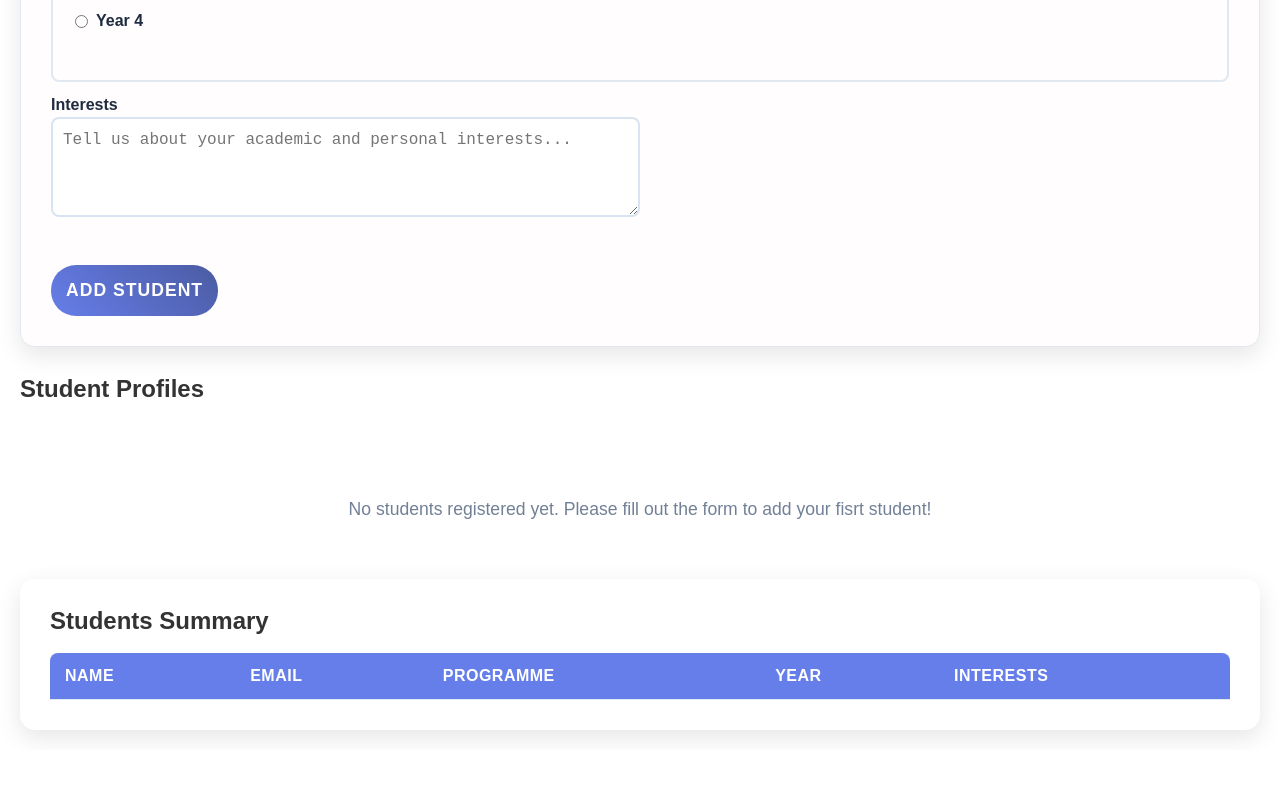
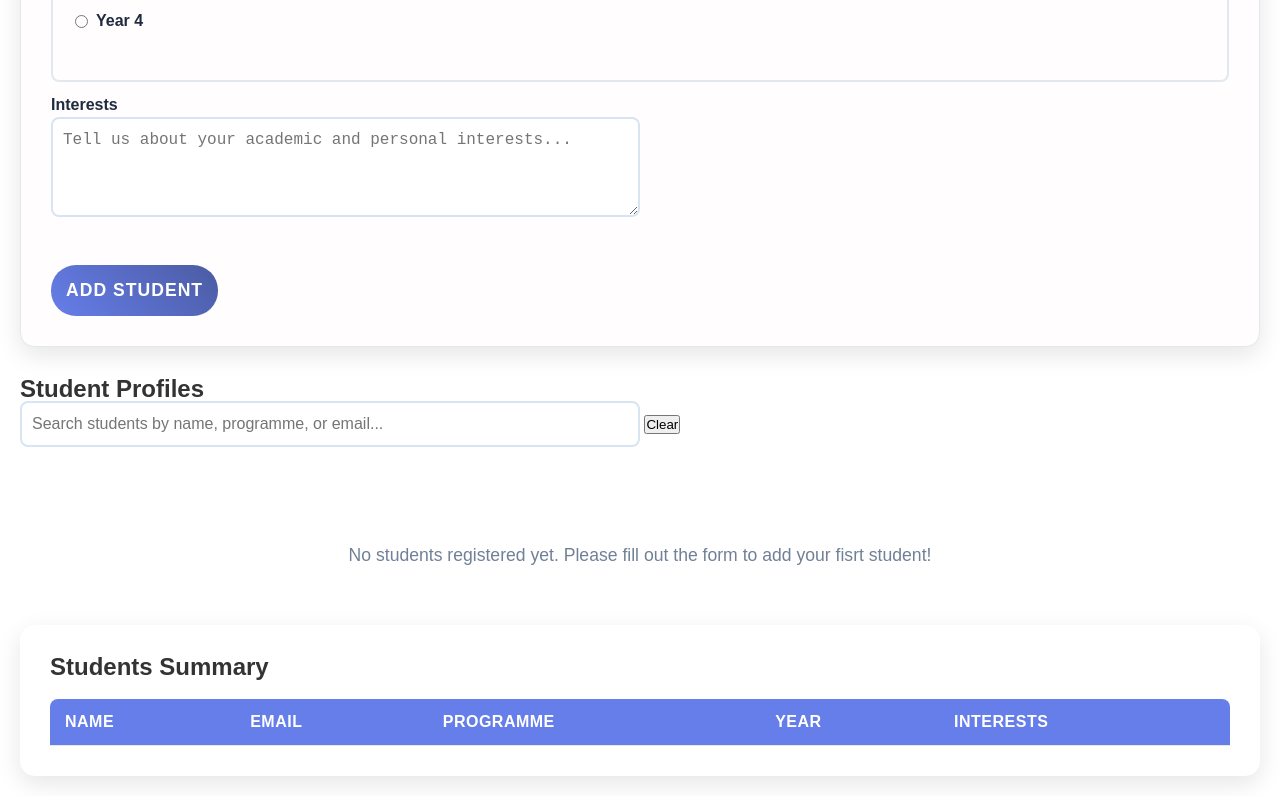
Before and after one commit to justlearning00/student-registration-lab4, a plain HTML site: page index.html in a window 1280 px wide. Shown: the part 894-1690 px from the top of the page. Before the commit the page ends 1644 px from the top, so only its background shows below. Drawn offline with Linux system fonts and the light colour scheme.

Commit message:
Added search class to html to search for students

```diff
--- a/index.html
+++ b/index.html
@@ -70,6 +70,10 @@
           <!--Profile Cards-->
           <div class="card-sec">
             <h2>Student Profiles</h2>
+            <div class="search-container">
+                    <input type="text" id="searchInput" placeholder="Search students by name, programme, or email..." />
+                    <button type="button" id="clearSearch">Clear</button>
+                </div>
             <div id="cards" class="cards-container"></div>
 
             <div class="empty-state">
```
